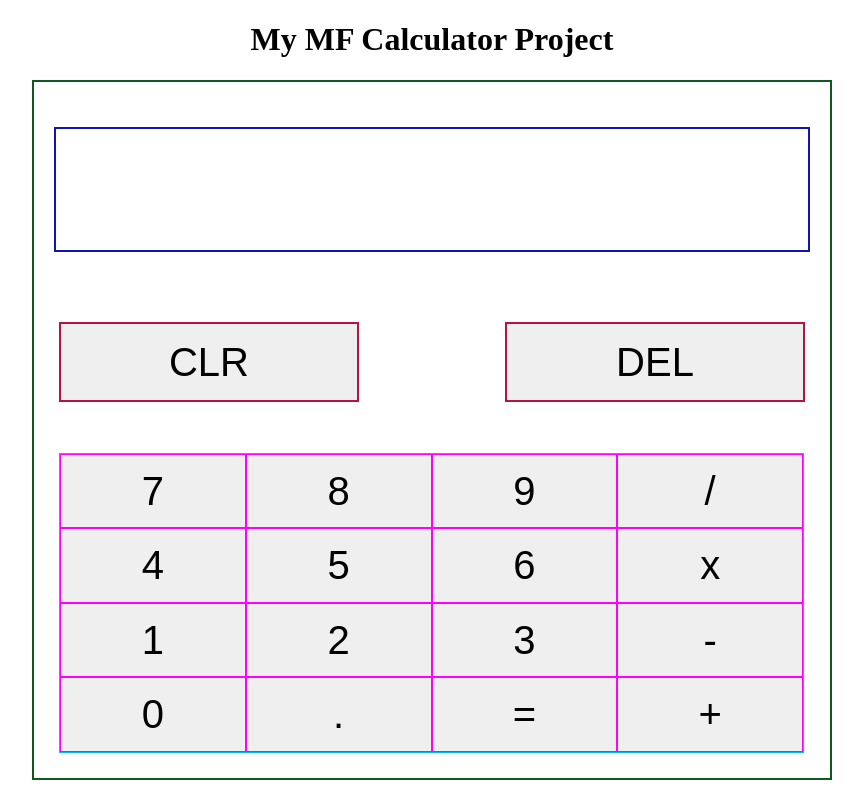
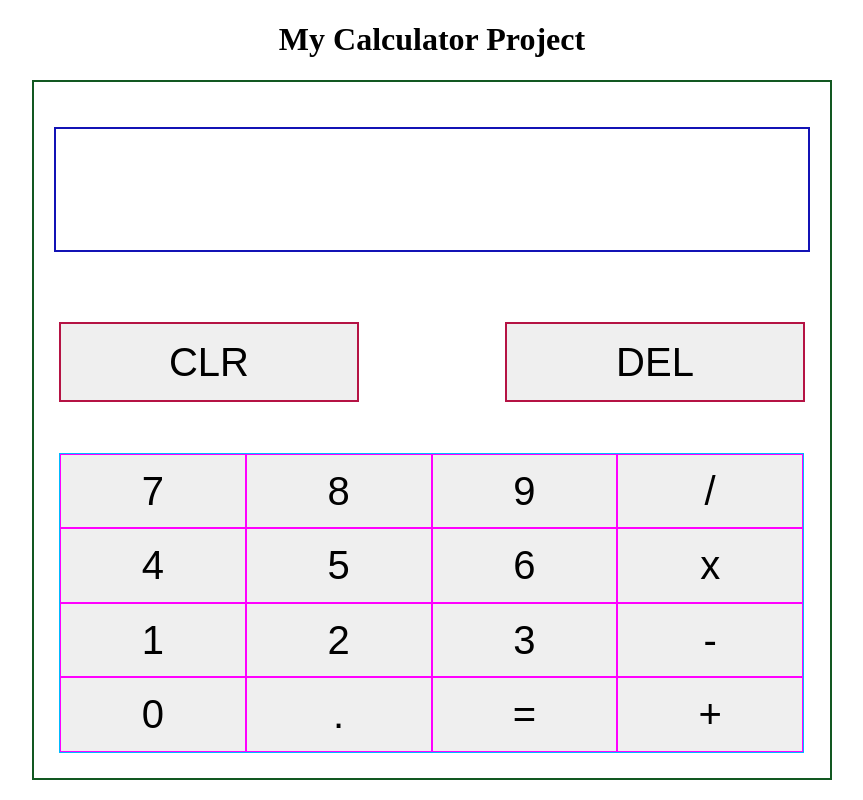
Before and after one commit to ncalexander89/calculator, a plain HTML site: page index.html in a window 1280 px wide. Shown: the whole page, without its empty margins (208-1071 px from the left). Drawn offline with Linux system fonts and the light colour scheme.

Commit message:
Update index.html

```diff
--- a/index.html
+++ b/index.html
@@ -9,7 +9,7 @@
     <script src='calculator.js' defer></script>
 </head>
 <body>
-    <h1> My MF Calculator Project</h1>
+    <h1> My Calculator Project</h1>
     <div id='box'>
         <div id='screen'></div>
         <div id='screenSmall'></div>
```
